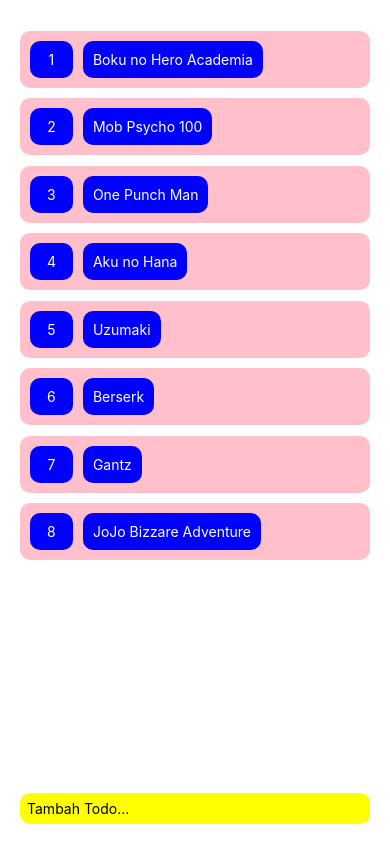
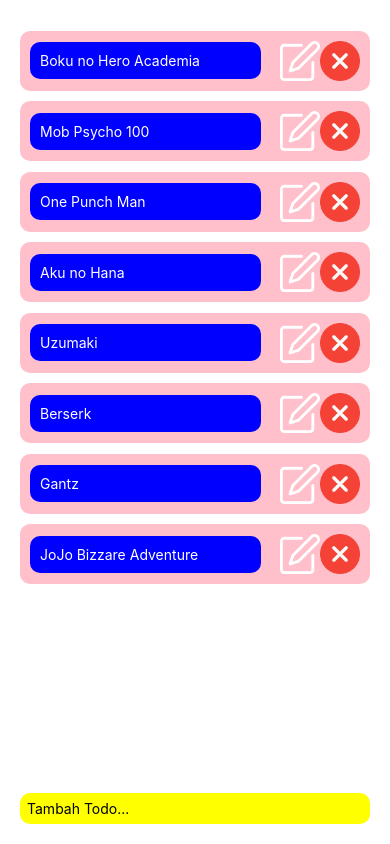
Before and after one commit to Indra2108/To-Do-List, a React Native app: screen / in a window 390 px wide. Built offline with nearby package versions, Linux system fonts and the light colour scheme.

Commit message:
Add Image

```diff
--- a/src/mengtodo.js
+++ b/src/mengtodo.js
@@ -1,14 +1,20 @@
 import React, {Component} from "react";
-import {View, Text, ScrollView, TextInput} from 'react-native';
+import {View, Text, ScrollView, TextInput, Image, TouchableOpacity} from 'react-native';
 
 // IMPORT STYLES
 import styles from "./styles";
+
+// IMPORT GAMBAR
+import edit from './assets/edit.png';
+import buang from './assets/remove.png';
 
 export default class Mengtodo extends Component {
     constructor(props) {
         super(props);
         this.state = {
-            list: ['Boku no Hero Academia', 'Mob Psycho 100', 'One Punch Man', 'Aku no Hana', 'Uzumaki', 'Berserk', 'Gantz', 'JoJo Bizzare Adventure' ]
+            list: ['Boku no Hero Academia', 'Mob Psycho 100', 'One Punch Man', 'Aku no Hana', 'Uzumaki', 'Berserk', 'Gantz', 'JoJo Bizzare Adventure' ],
+            teksinput: '',
+            checklist: false
         }
     }
 
@@ -16,11 +22,16 @@ export default class Mengtodo extends Component {
         return this.state.list.map((value, index) => {
             return(
                 <View style={styles.list}>
-                    <View style={styles.backgroundIndex}>
-                        <Text style={styles.textIndex}>{index + 1}</Text>
+                    <View style={styles.backgroundValue}>
+                        <Text style={styles.value}>{value}</Text>
                     </View>
-                    <View style={styles.backgroundValue}>
-                            <Text style={styles.value}>{value}</Text>
+                    <View style={styles.backgroundGambar}>
+                        <TouchableOpacity>
+                            <Image source={edit} style={styles.editlogo} />
+                        </TouchableOpacity>
+                        <View>
+                            <Image source={buang} style={styles.buanglogo} />
+                        </View>
                     </View>
                 </View>
             )
@@ -34,7 +45,11 @@ export default class Mengtodo extends Component {
                     <this.DaftarList />
                 </ScrollView>
                 <View style={styles.backgroundInput}>
-                    <TextInput placeholder='Tambah Todo...' style={styles.textInput}/>
+                    <TextInput
+                        placeholder='Tambah Todo...'
+                        style={styles.textInput}
+                        onChangeText={(teksinput) => this.setState({ teksinput })}
+                    />
                 </View>
             </View>
         )
--- a/src/styles.js
+++ b/src/styles.js
@@ -11,7 +11,9 @@ export default StyleSheet.create({
         padding: 10,
         backgroundColor: 'pink',
         borderRadius: 10,
-        marginTop: '3%'
+        marginTop: '3%',
+        justifyContent: 'space-between',
+        alignItems: 'center'
     },
     backgroundIndex: {
         width: '13%',
@@ -25,13 +27,17 @@ export default StyleSheet.create({
         color: 'white'
     },
     backgroundValue: {
+        width: '70%',
         padding: 10,
         backgroundColor: 'blue',
         marginRight: 10,
-        borderRadius: 10
+        borderRadius: 10,
     },
     value: {
         color: 'white'
+    },
+    backgroundGambar: {
+        flexDirection: 'row',
     },
     backgroundInput: {
         padding: 7,
@@ -40,5 +46,13 @@ export default StyleSheet.create({
     },
     textInput: {
 
+    },
+    editlogo: {
+        width: 40,
+        height: 40
+    },
+    buanglogo: {
+        width: 40,
+        height: 40
     }
 })
```
Also changed, not shown: src/assets/edit.png (added), src/assets/remove.png (added).
